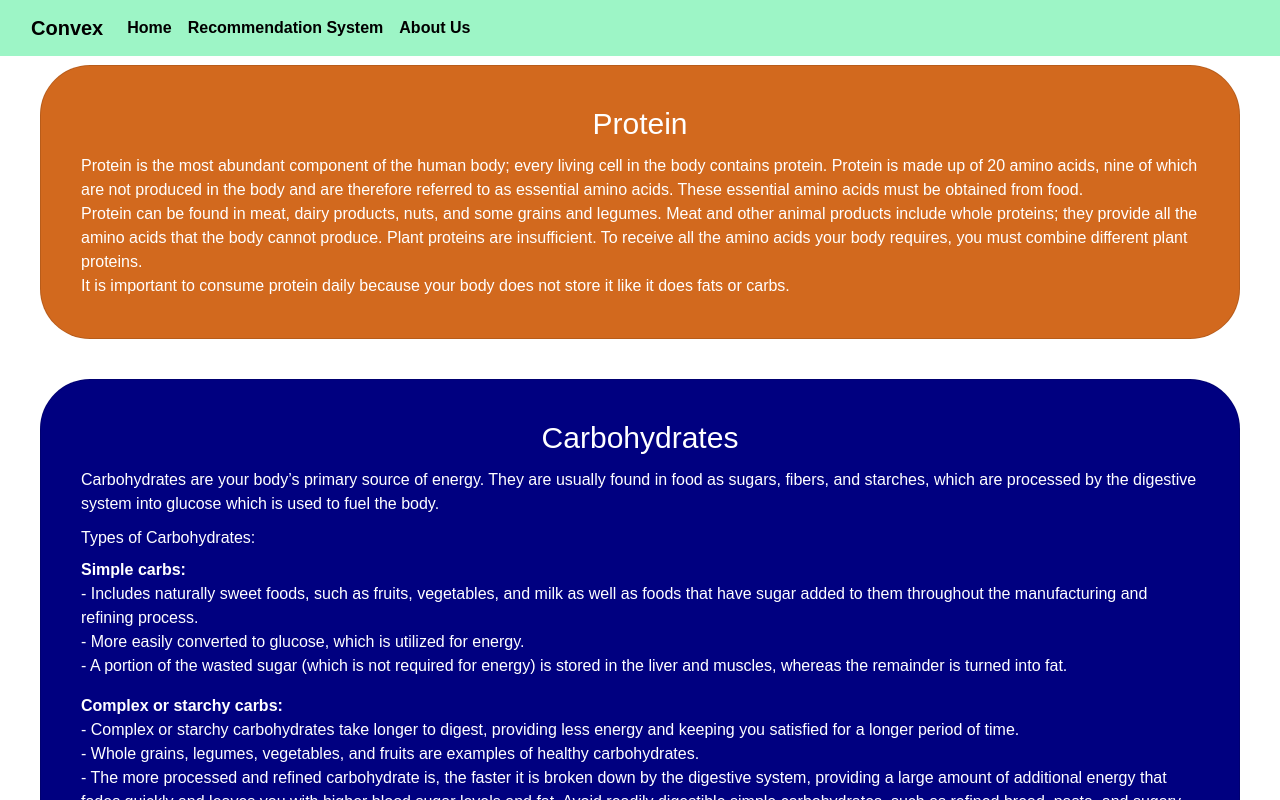
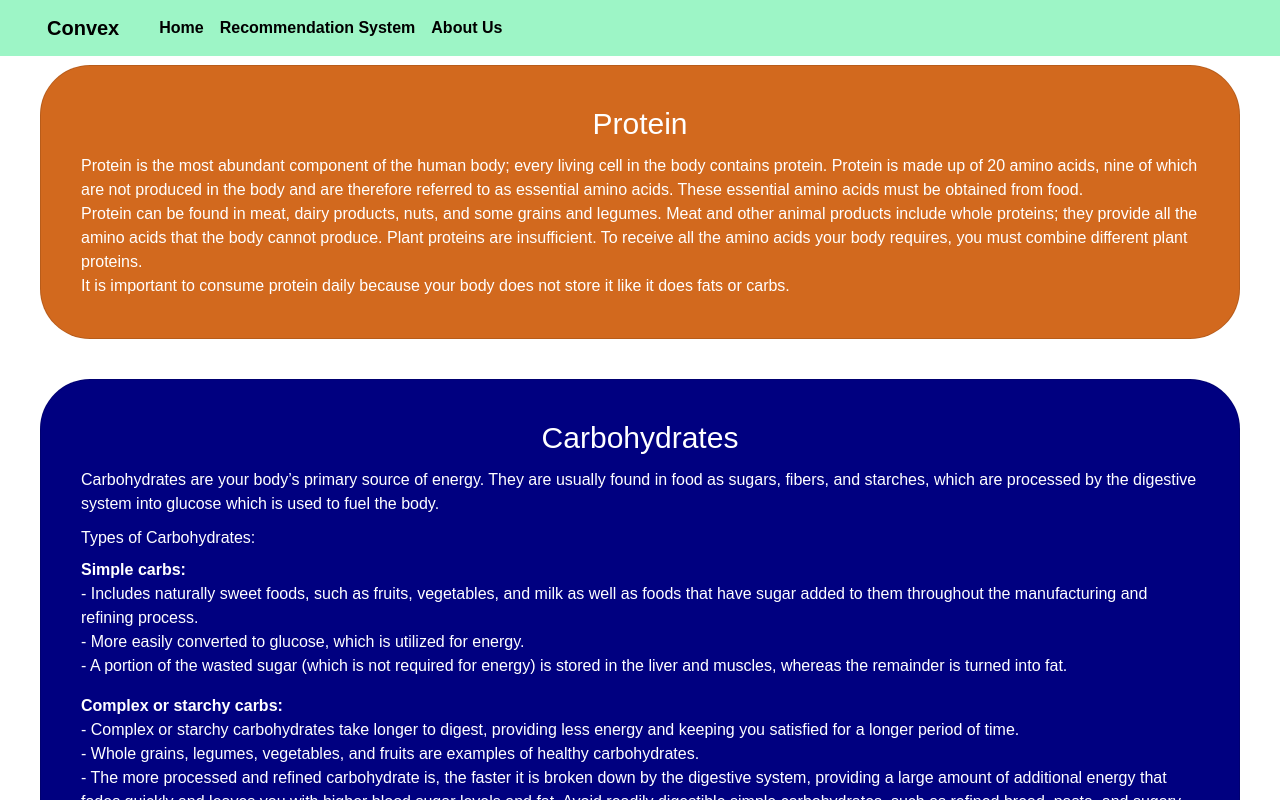
Before and after one commit to mashiourcse/convex_nutriiton, a React (Vite) app: page / in a window 1280 px wide. Shown: the top 800 px of the page. Built offline with nearby package versions, Linux system fonts and the light colour scheme.

Commit message:
small change :3

```diff
--- a/src/components/Navbar.jsx
+++ b/src/components/Navbar.jsx
@@ -17,9 +17,9 @@ const Navbar = () => {
     >
       <div className="container-fluid">
         <Link
-          className="font-weight-bold navbar-brand"
+          className="custom-link font-weight-bold nav-link navbar-brand"
           to={"/"}
-          style={{ color: "black" }}
+
         >
           Convex
         </Link>
```
